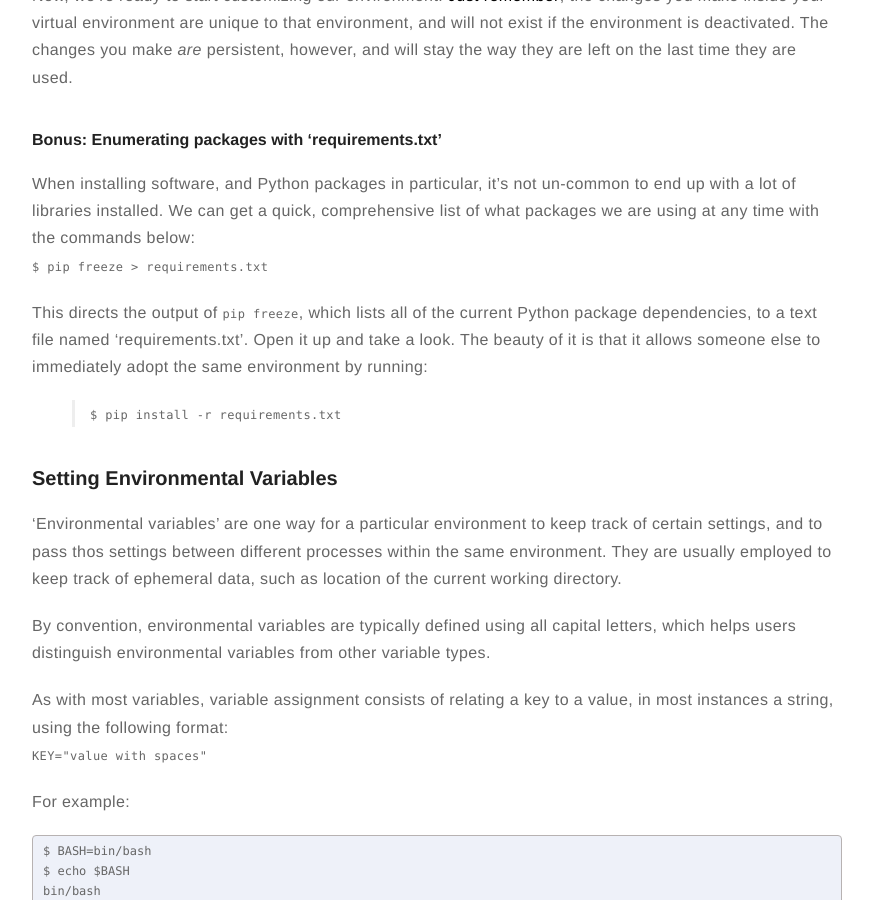
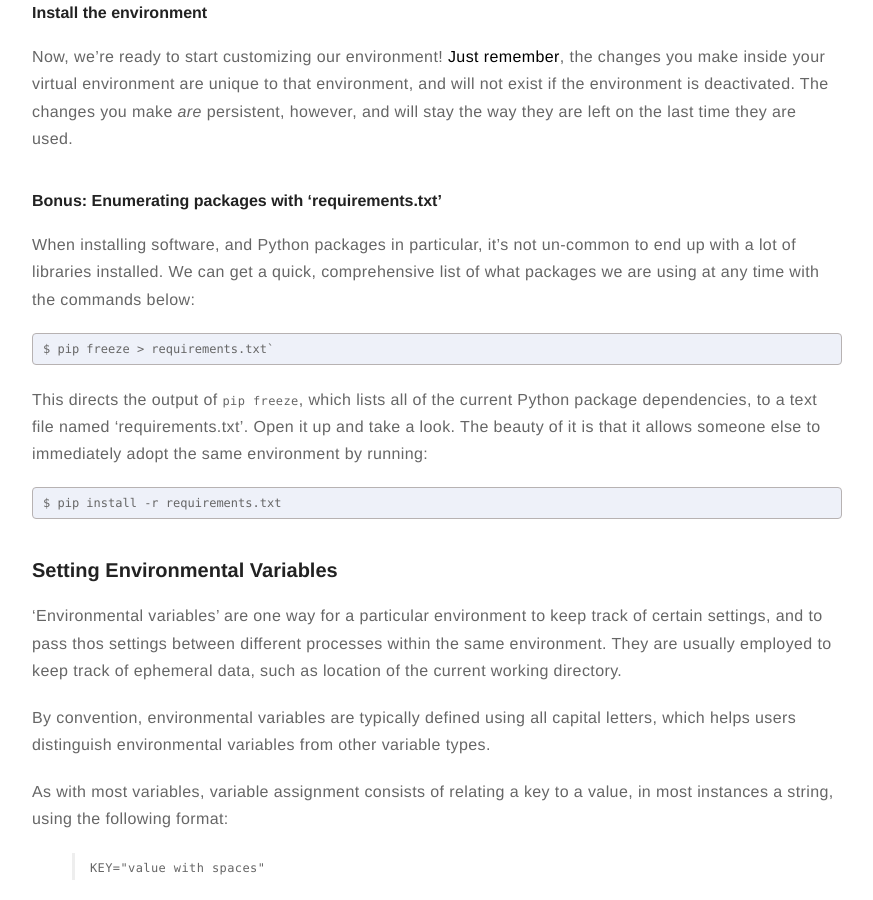
Before and after one commit to meccaLeccaHi/meccaLeccaHi.github.io, a Jekyll site: the page built from _posts/2018-11-08-web-apps-with-flask.md, in a window 1280 px wide and 900 px high, scrolled down 3359 px. Shown: the whole window, without its empty margins (203-1076 px from the left). Built offline with Jekyll 4.4.1, drawn with Linux system fonts in a browser that asks for light colours; comment, search, counter and statistics services are not loaded.

Commit message:
fixed typo

````diff
--- a/_posts/2018-11-08-web-apps-with-flask.md
+++ b/_posts/2018-11-08-web-apps-with-flask.md
@@ -86,7 +86,9 @@
 ## Setting Up The Environment
 
 Obviously, we are going to use Python 3 in this post as we have for all the others. So, if it's not installed, we can change that like so:
-`$ sudo apt-get -y install python3 python3-venv python3-dev`
+```
+$ sudo apt-get -y install python3 python3-venv python3-dev
+```
 
 <a id="virtual_environment"></a>
 ### Virtual Environments
@@ -96,19 +98,25 @@
 
 #### Create the environment
 We can start by creating a virtual environment inside the project we are working on. So, from within that directory, run:
->`$ python -m venv venv`
+```
+$ python -m venv venv
+```
 >Note: If we want to use a different interpreter (e.g. `python3` or `python2`), use that instead.
 
 This command asks Python to run the `venv` package, and creates a virtual environment named `venv` (feel free to change it as you wish).
 
 Did you notice that a folder named `/venv` has now been created inside your project folder?
 Now that the environmet has been created, we install it like so:
->`$ virtualenv venv`
+```
+$ virtualenv venv
+```
 
 
 #### Activating environments
 Having done so, we can `cd` into this package and 'activate' the appropriate virtual environment whenever we want like so:
->`$ source venv/bin/activate`
+```
+$ source venv/bin/activate
+```
 
 Notice that the cursor will change from `$` to `(venv) $`
 
@@ -119,11 +127,15 @@
 #### Bonus: Enumerating packages with 'requirements.txt'
 When installing software, and Python packages in particular, it's not un-common to end up with a lot of libraries installed.
 We can get a quick, comprehensive list of what packages we are using at any time with the commands below:
-`$ pip freeze > requirements.txt`
+```
+$ pip freeze > requirements.txt`
+```
 
 This directs the output of `pip freeze`, which lists all of the current Python package dependencies, to a text file named 'requirements.txt'. Open it up and take a look.
 The beauty of it is that it allows someone else to immediately adopt the same environment by running:
->`$ pip install -r requirements.txt`
+```
+$ pip install -r requirements.txt
+```
 
 <a id="environmental_environment"></a>
 ### Setting Environmental Variables
@@ -132,7 +144,7 @@
 By convention, environmental variables are typically defined using all capital letters, which helps users distinguish environmental variables from other variable types.
 
 As with most variables, variable assignment consists of relating a key to a value, in most instances a string, using the following format:
-`KEY="value with spaces"`
+>`KEY="value with spaces"`
 
 For example:
 ```
@@ -146,9 +158,9 @@
 `export BASH`
 Our program will use two environmental variables. `FLASK_APP` and `GOOGLE_KEY`.
 - `FLASK_APP` tells Flask how to import our application:
-`(venv) $ export FLASK_APP=microblog.py`
+>`(venv) $ export FLASK_APP=microblog.py`
 - `GOOGLE_KEY` provides the necessary API key for [googlemaps](https://github.com/googlemaps/google-maps-services-python)
-`(venv)$ export GOOGLE_KEY='API_KEY_HERE'`
+>`(venv)$ export GOOGLE_KEY='API_KEY_HERE'`
 
 One last thing to mention is that we can, if we desire, include the creation of these variables during login by adding the `export` commands to our `~/.bashrc` file (at the bottom is fine).
 
@@ -215,6 +227,7 @@
 ```
 (venv) $ pip install flask-wtf
 ```
+
 <a id="locate_form"></a>
 ### Locate Resorts Form
 
````
